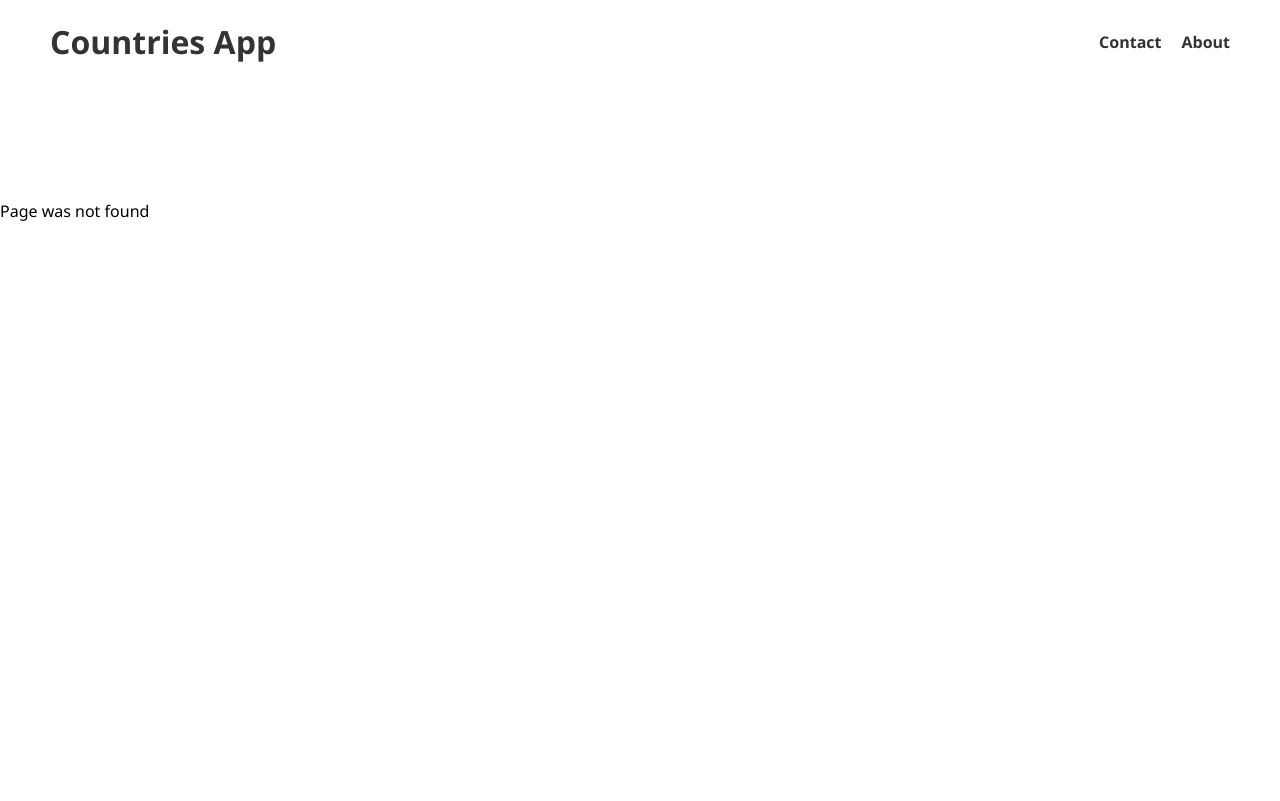
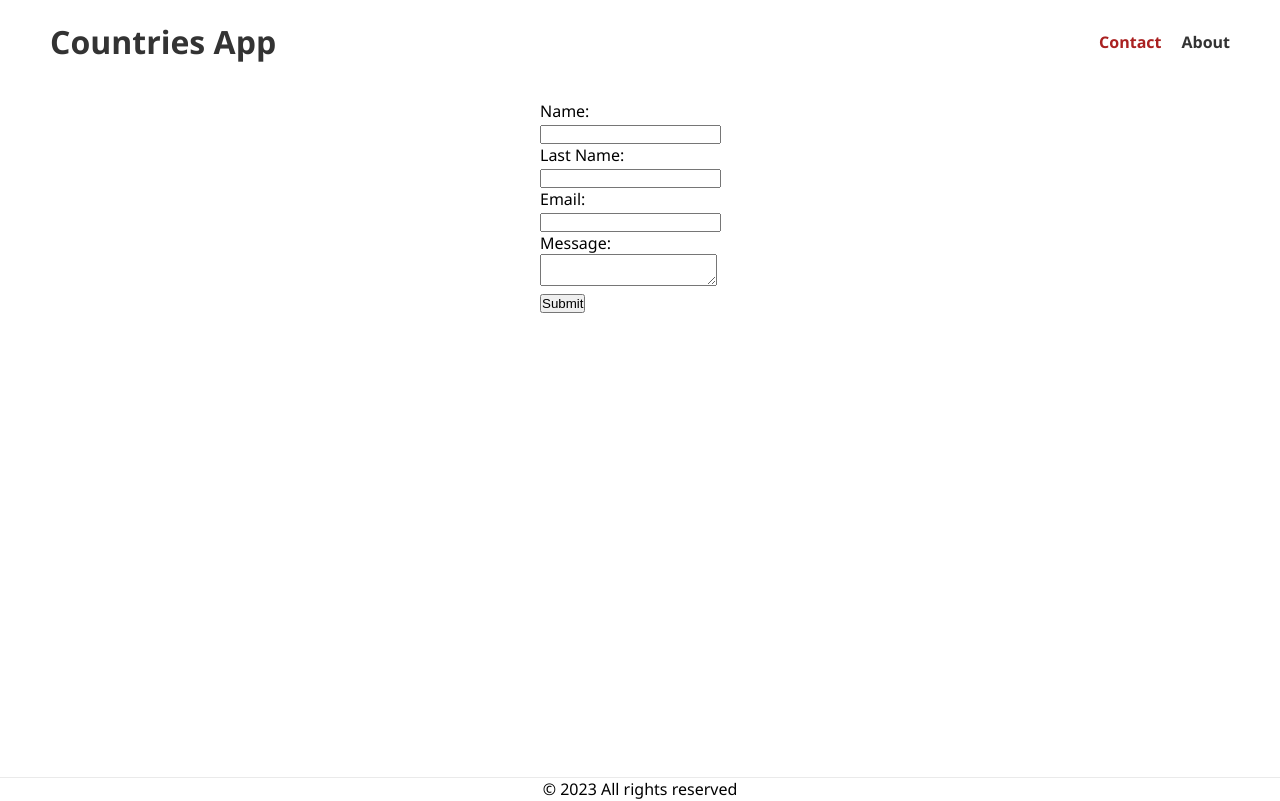
Before and after one commit to blodwenlixiss/countries-app, a React (Vite) app: page /contact in a window 1280 px wide. Before the commit this address had no page. Shown: the top 801 px of the page. Built offline with nearby package versions, Linux system fonts and the light colour scheme.

Commit message:
fixed inccorect route adress

```diff
--- a/src/App.tsx
+++ b/src/App.tsx
@@ -2,7 +2,7 @@ import "./App.css";
 import { BrowserRouter, Routes, Route } from "react-router-dom";
 import DefaultLayout from "./components/layout/default/defaultLayout";
 import About from "./pages/about/view";
-import Countries from "./pages/contact/view";
+import Contact from "./pages/contact/view";
 import { lazy, Suspense } from "react";
 
 const HomePage = lazy(() => import("./pages/home/view/initalPage/index"));
@@ -30,7 +30,7 @@ function App() {
             }
           />
           <Route path="/about" element={<About />} />
-          <Route path="/countries" element={<Countries />} />
+          <Route path="/contact" element={<Contact />} />
         </Route>
       </Routes>
     </BrowserRouter>
--- a/src/components/header/header.tsx
+++ b/src/components/header/header.tsx
@@ -14,7 +14,7 @@ function Header() {
         <nav className={styles["header-nav"]}>
           <ul>
             <li>
-              <NavLink className={navIsActive} to="/countries">
+              <NavLink className={navIsActive} to="/contact">
                 <span>Contact</span>
               </NavLink>
             </li>
--- a/src/pages/contact/components/contact.tsx
+++ b/src/pages/contact/components/contact.tsx
@@ -1,6 +1,6 @@
 import styles from "./contact.module.css";
 
-const Contact: React.FC = () => {
+const ContactComp: React.FC = () => {
   const logData = (form: HTMLFormElement) => {
     const formData = new FormData(form);
     formData.forEach((value, key) => {
@@ -44,4 +44,4 @@ const Contact: React.FC = () => {
     </section>
   );
 };
-export default Contact;
+export default ContactComp;
--- a/src/pages/contact/view/index.tsx
+++ b/src/pages/contact/view/index.tsx
@@ -1,7 +1,7 @@
-import Contact from "../components/contact";
+import ContactComp from "../components/contact";
 
-const Country = () => {
-  return <Contact />;
+const Contact = () => {
+  return <ContactComp />;
 };
 
-export default Country;
+export default Contact;
```
